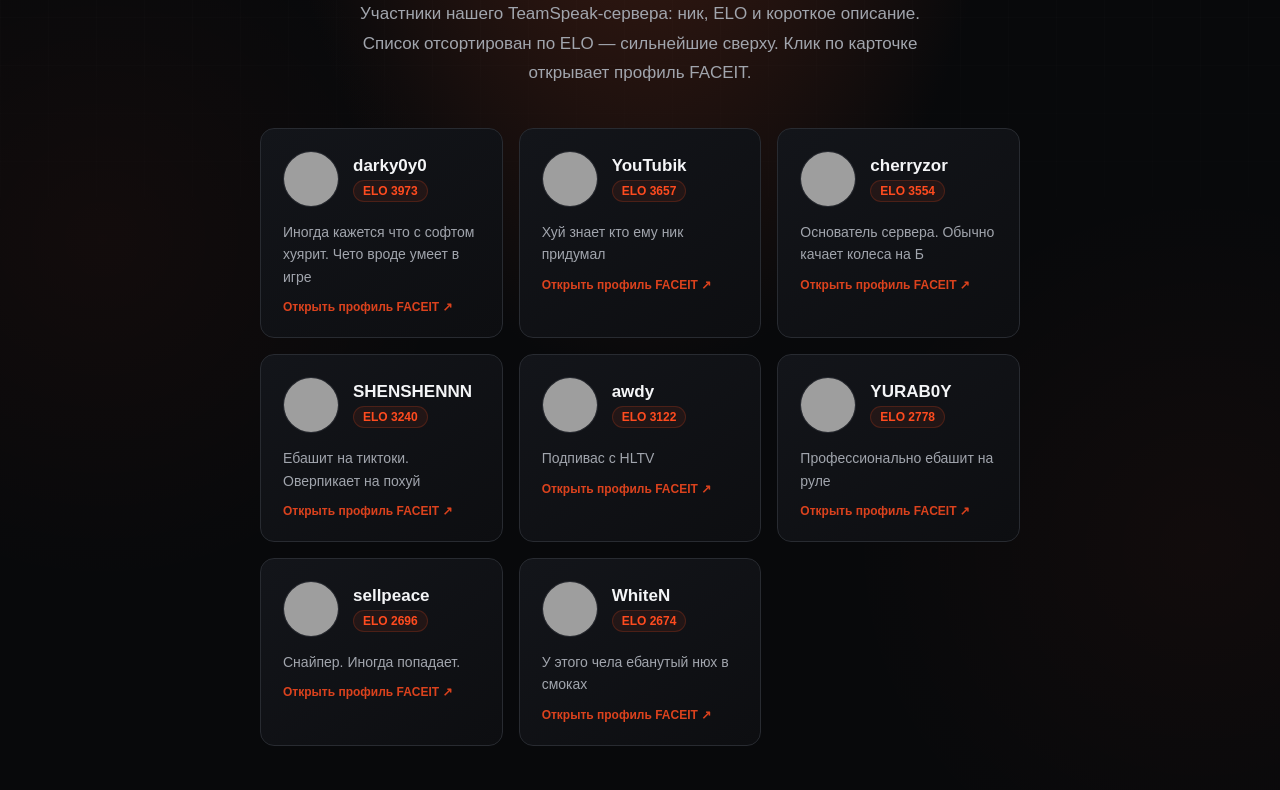
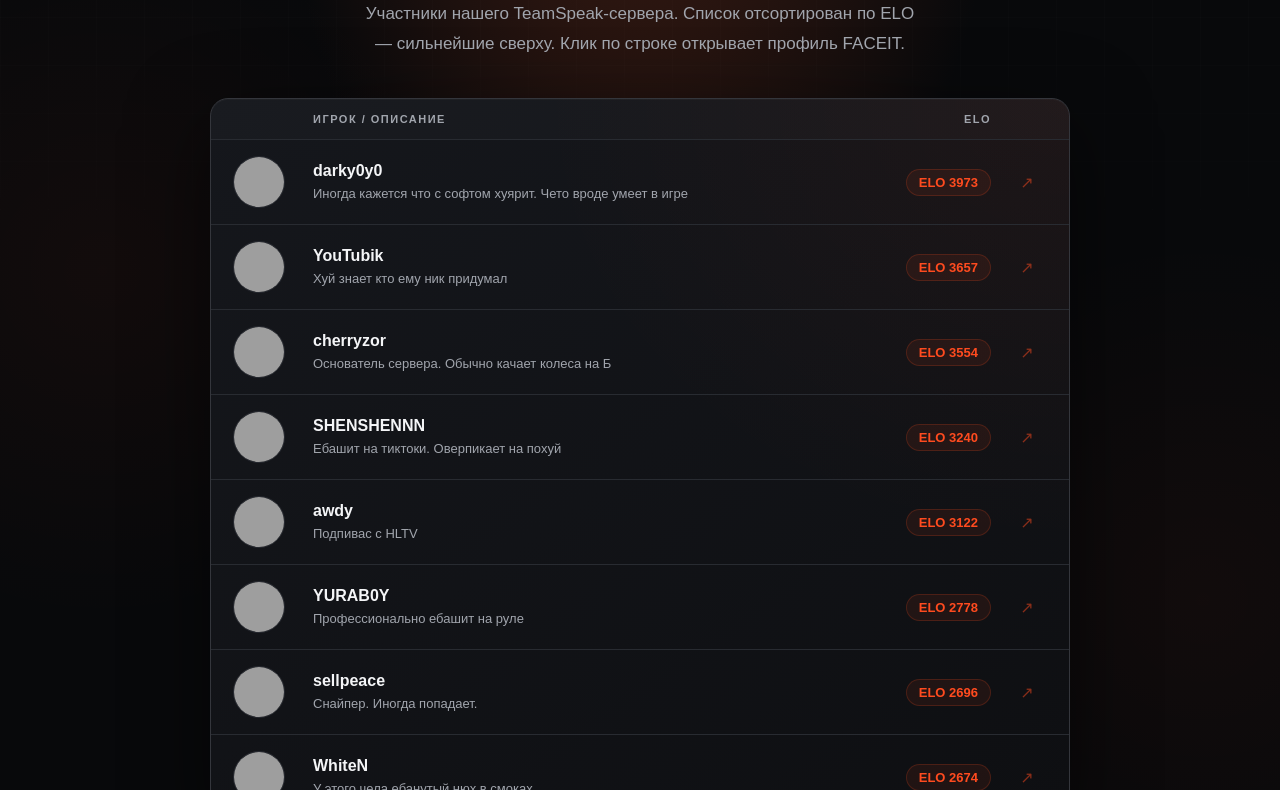
Before and after one commit to chonk1337/fplcs, a plain HTML site: page players.html in a window 1280 px wide. Shown: the part 223-1013 px from the top of the page. Drawn offline with Linux system fonts and the light colour scheme; grey boxes are pictures that could not be loaded.

Commit message:
Update players.html

```diff
--- a/players.html
+++ b/players.html
@@ -87,6 +87,34 @@
       object-fit: contain;
     }
 
+    .header-nav {
+      display: flex;
+      align-items: center;
+      gap: 10px;
+    }
+
+    .header-nav a.nav-link {
+      display: inline-block;
+      padding: 9px 14px;
+      color: var(--white);
+      background: #202329;
+      border: 1px solid #343840;
+      border-radius: 999px;
+      font-size: 12px;
+      font-weight: 700;
+      letter-spacing: .3px;
+      text-decoration: none;
+      white-space: nowrap;
+      transition: .2s;
+    }
+
+    .header-nav a.nav-link:hover {
+      color: #fff;
+      background: var(--orange);
+      border-color: var(--orange);
+      box-shadow: 0 5px 18px #ff4b1f33;
+    }
+
     .status {
       display: flex;
       align-items: center;
@@ -154,98 +182,146 @@
       line-height: 1.75;
     }
 
-    .players-grid {
-      display: grid;
-      grid-template-columns: repeat(auto-fill, minmax(240px, 1fr));
-      gap: 16px;
-      max-width: 760px;
+    /* ===== Список-таблица ===== */
+
+    .players-list {
+      max-width: 860px;
       margin: 0 auto;
+      background:
+        radial-gradient(ellipse at 100% 0%, #ff4b1f0d, transparent 44%),
+        linear-gradient(145deg, #15171c, #0e0f12);
+      border: 1px solid #34363c;
+      border-radius: 18px;
+      box-shadow: 0 24px 80px #0008, inset 0 1px #ffffff08;
+      overflow: hidden;
     }
 
-    .player-card {
-      position: relative;
-      padding: 22px;
-      background: linear-gradient(145deg, #13151a, #0d0e11);
-      border: 1px solid var(--border);
-      border-radius: 14px;
-      transition: transform .2s, border-color .2s;
+    .players-list-head {
+      display: grid;
+      grid-template-columns: 64px 1fr 120px 40px;
+      gap: 16px;
+      align-items: center;
+      padding: 14px 22px;
+      color: var(--muted);
+      background: #ffffff04;
+      border-bottom: 1px solid var(--border);
+      font-size: 11px;
+      font-weight: 800;
+      letter-spacing: 1.5px;
+      text-transform: uppercase;
     }
 
-    .player-card:hover {
-      transform: translateY(-3px);
-      border-color: #ff4b1f66;
+    .players-list-head .col-elo { text-align: right; }
+    .players-list-head .col-arrow { text-align: center; }
+
+    .player-row {
+      display: grid;
+      grid-template-columns: 64px 1fr 120px 40px;
+      gap: 16px;
+      align-items: center;
+      padding: 16px 22px;
+      border-bottom: 1px solid var(--border);
+      transition: background .2s, border-color .2s;
     }
 
-    /* Кликабельная карточка (если указан faceit) */
-    .player-card.is-link {
-      cursor: pointer;
+    .player-row:last-child { border-bottom: 0; }
+
+    .player-row.is-link { cursor: pointer; }
+
+    .player-row:hover {
+      background: #ff4b1f08;
     }
 
-    .player-card.is-link:hover {
-      border-color: var(--orange);
-      box-shadow: 0 8px 28px #ff4b1f22;
+    .player-row.is-link:hover {
+      background: #ff4b1f10;
+      box-shadow: inset 3px 0 0 var(--orange);
     }
 
-    .player-card.is-link:focus-visible {
+    .player-row:focus-visible {
       outline: 2px solid var(--orange);
-      outline-offset: 3px;
+      outline-offset: -2px;
     }
 
-    .player-top {
-      display: flex;
-      align-items: center;
-      gap: 14px;
-      margin-bottom: 14px;
-    }
-
-    .player-avatar {
-      width: 56px;
-      height: 56px;
-      flex: 0 0 56px;
-      object-fit: cover;
+    .row-avatar {
+      position: relative;
+      width: 52px;
+      height: 52px;
       background: #090a0d;
       border: 1px solid #292c33;
       border-radius: 50%;
+      overflow: hidden;
+      flex: 0 0 52px;
     }
 
-    .player-name {
-      margin: 0;
-      font-size: 17px;
+    .row-avatar .avatar-fallback {
+      position: absolute;
+      inset: 0;
+      display: grid;
+      place-items: center;
+      color: var(--orange);
+      font-size: 20px;
+      font-weight: 800;
+      text-transform: uppercase;
+      user-select: none;
+    }
+
+    .row-avatar .player-avatar {
+      position: relative;
+      width: 100%;
+      height: 100%;
+      object-fit: cover;
+      display: block;
+    }
+
+    .row-avatar .player-avatar.is-broken { display: none; }
+
+    .row-main {
+      min-width: 0;
+    }
+
+    .row-name {
+      margin: 0 0 4px;
+      font-size: 16px;
+      font-weight: 700;
       overflow-wrap: anywhere;
     }
 
-    .player-elo {
-      display: inline-block;
-      margin-top: 4px;
-      padding: 3px 9px;
+    .row-desc {
+      margin: 0;
+      color: var(--muted);
+      font-size: 13px;
+      line-height: 1.5;
+      overflow-wrap: anywhere;
+    }
+
+    .row-elo {
+      justify-self: end;
+      padding: 5px 12px;
       color: var(--orange);
       background: #ff4b1f14;
       border: 1px solid #ff4b1f30;
       border-radius: 999px;
-      font-size: 12px;
-      font-weight: 700;
+      font-size: 13px;
+      font-weight: 800;
+      font-variant-numeric: tabular-nums;
+      white-space: nowrap;
     }
 
-    .player-desc {
-      margin: 0;
-      color: var(--muted);
-      font-size: 14px;
-      line-height: 1.6;
-      overflow-wrap: anywhere;
-      white-space: pre-wrap;
+    .row-arrow {
+      justify-self: center;
+      color: var(--orange);
+      font-size: 16px;
+      opacity: .5;
+      transition: opacity .2s, transform .2s;
     }
 
-    .player-faceit-hint {
-      display: inline-block;
-      margin-top: 12px;
-      color: var(--orange);
-      font-size: 12px;
-      font-weight: 700;
-      opacity: .85;
+    .player-row.is-link:hover .row-arrow {
+      opacity: 1;
+      transform: translateX(2px);
     }
 
     .empty-state {
-      max-width: 760px;
+      max-width: 860px;
       margin: 0 auto;
       padding: 34px;
       color: var(--muted);
@@ -254,6 +330,18 @@
       border-radius: 14px;
       text-align: center;
       font-size: 15px;
+    }
+
+    .error-banner {
+      max-width: 860px;
+      margin: 0 auto 20px;
+      padding: 16px 20px;
+      color: #ffb3b3;
+      background: #2a0e0e;
+      border: 1px solid #ff4b4b55;
+      border-radius: 12px;
+      font-size: 14px;
+      line-height: 1.5;
     }
 
     footer {
@@ -266,9 +354,41 @@
 
     footer strong { color: var(--white); }
 
+    /* ===== Мобильная версия: ряд превращается в блок ===== */
+
     @media (max-width: 650px) {
       main { padding-top: 40px; }
       .hero p { font-size: 15px; }
+      .header-nav a.nav-link { font-size: 11px; padding: 8px 11px; }
+
+      .players-list-head {
+        display: none;
+      }
+
+      .player-row {
+        grid-template-columns: 52px 1fr auto;
+        grid-template-areas:
+          "avatar main elo"
+          "avatar desc desc";
+        gap: 6px 14px;
+        padding: 16px 18px;
+      }
+
+      .row-avatar { grid-area: avatar; align-self: start; }
+      .row-main { grid-area: main; }
+      .row-elo { grid-area: elo; align-self: start; font-size: 12px; padding: 4px 10px; }
+
+      .row-desc {
+        grid-area: desc;
+        margin: 0;
+      }
+
+      .row-arrow { display: none; }
+    }
+
+    @media (max-width: 380px) {
+      .header-nav a.nav-link { font-size: 10px; padding: 7px 9px; }
+      .player-row { padding: 14px 14px; }
     }
 
     @media (prefers-reduced-motion: reduce) {
@@ -289,9 +409,13 @@
       >
     </a>
 
+    <div class="header-nav">
+      <a class="nav-link" href="index.html">На главную</a>
+
       <div class="status" aria-label="Количество игроков">
         <span class="dot" aria-hidden="true"></span>
         <span id="players-count">Игроков: 0</span>
+      </div>
     </div>
   </header>
 
@@ -299,10 +423,21 @@
     <section class="hero">
       <div class="eyebrow">Состав сообщества</div>
       <h1>Игроки FPLCS</h1>
-      <p>Участники нашего TeamSpeak-сервера: ник, ELO и короткое описание. Список отсортирован по ELO — сильнейшие сверху. Клик по карточке открывает профиль FACEIT.</p>
+      <p>Участники нашего TeamSpeak-сервера. Список отсортирован по ELO — сильнейшие сверху. Клик по строке открывает профиль FACEIT.</p>
     </section>
 
-    <div class="players-grid" id="players-grid"></div>
+    <div id="error-banner" class="error-banner" hidden></div>
+
+    <div class="players-list" id="players-list">
+      <div class="players-list-head" aria-hidden="true">
+        <span></span>
+        <span>Игрок / описание</span>
+        <span class="col-elo">ELO</span>
+        <span class="col-arrow"></span>
+      </div>
+      <div id="players-body"></div>
+    </div>
+
     <div class="empty-state" id="empty-state" hidden>
       Список пока пуст.
     </div>
@@ -317,15 +452,12 @@
        Каждый игрок — объект в фигурных скобках:
        {
          nickname: "Ник в TeamSpeak",
-         elo: 1250,                          // число
-         avatar: "https://ссылка/на/картинку.png",  // можно оставить ""
-         description: "Пара слов об игроке", // можно оставить ""
-         faceit: "https://www.faceit.com/ru/players/Ник"  // ссылка на профиль
+         elo: 1250,
+         avatar: "https://ссылка/на/картинку.png",
+         description: "Пара слов об игроке",
+         faceit: "https://www.faceit.com/ru/players/Ник"
        }
        Не забудь запятую между объектами.
-       Порядок в массиве не важен — на странице всё равно
-       отсортируется по ELO (по убыванию).
-       Если faceit оставить пустым ("") — карточка будет некликабельной.
        ============================================================ */
 
     const PLAYERS = [
@@ -391,9 +523,11 @@
        НИЖЕ — КОД ОТРИСОВКИ. ЛУЧШЕ НЕ ТРОГАТЬ.
        ============================================================ */
 
-    const grid = document.getElementById("players-grid");
+    const bodyEl = document.getElementById("players-body");
+    const listEl = document.getElementById("players-list");
     const emptyState = document.getElementById("empty-state");
     const countEl = document.getElementById("players-count");
+    const errorBanner = document.getElementById("error-banner");
 
     function escapeHtml(str) {
       return String(str ?? "")
@@ -404,7 +538,7 @@
         .replace(/'/g, "&#39;");
     }
 
-    function safeAvatarUrl(url) {
+    function normalizeUrl(url) {
       const trimmed = String(url || "").trim();
       if (!trimmed) return "";
       try {
@@ -412,30 +546,17 @@
         if (parsed.protocol === "http:" || parsed.protocol === "https:") {
           return parsed.href;
         }
-      } catch {}
         return "";
+      } catch {
+        return trimmed;
+      }
     }
 
-    // Безопасная проверка ссылки на FACEIT (http/https)
-    function safeFaceitUrl(url) {
-      const trimmed = String(url || "").trim();
-      if (!trimmed) return "";
-      try {
-        const parsed = new URL(trimmed);
-        if (parsed.protocol === "http:" || parsed.protocol === "https:") {
-          return parsed.href;
-        }
-      } catch {}
-      return "";
-    }
-
-    // Приводим ELO к числу для сортировки
     function eloValue(player) {
       const n = Number(player?.elo);
       return Number.isFinite(n) ? n : -Infinity;
     }
 
-    // Сортировка: по ELO убыв., при равенстве — по нику (A→Z)
     function sortPlayers(list) {
       return [...list].sort((a, b) => {
         const diff = eloValue(b) - eloValue(a);
@@ -444,61 +565,95 @@
       });
     }
 
+    function firstLetter(name) {
+      const s = String(name || "").trim();
+      return s ? s.charAt(0) : "?";
+    }
+
+    function renderRow(p) {
+      const safeName = escapeHtml(p?.nickname ?? "");
+      const avatar = normalizeUrl(p?.avatar);
+      const faceit = normalizeUrl(p?.faceit);
+      const letter = escapeHtml(firstLetter(p?.nickname));
+
+      const avatarHtml = `
+        <div class="row-avatar">
+          <span class="avatar-fallback" aria-hidden="true">${letter}</span>
+          ${avatar
+            ? `<img class="player-avatar" src="${escapeHtml(avatar)}" alt="" loading="lazy" onerror="this.classList.add('is-broken')">`
+            : ""}
+        </div>
+      `;
+
+      const rowClass = faceit ? "player-row is-link" : "player-row";
+      const linkAttrs = faceit
+        ? ` data-faceit="${escapeHtml(faceit)}" role="link" tabindex="0" aria-label="Открыть профиль FACEIT игрока ${safeName}"`
+        : "";
+
+      const descHtml = p?.description
+        ? `<p class="row-desc">${escapeHtml(p.description)}</p>`
+        : "";
+
+      const arrowHtml = faceit
+        ? `<span class="row-arrow" aria-hidden="true">↗</span>`
+        : `<span class="row-arrow" aria-hidden="true"></span>`;
+
+      return `
+        <article class="${rowClass}"${linkAttrs}>
+          ${avatarHtml}
+          <div class="row-main">
+            <h3 class="row-name">${safeName}</h3>
+            ${descHtml}
+          </div>
+          <span class="row-elo">ELO ${escapeHtml(p?.elo)}</span>
+          ${arrowHtml}
+        </article>
+      `;
+    }
+
     function render() {
+      try {
         const list = Array.isArray(PLAYERS) ? PLAYERS : [];
         const sorted = sortPlayers(list);
 
         countEl.textContent = `Игроков: ${sorted.length}`;
         emptyState.hidden = sorted.length > 0;
+        listEl.hidden = sorted.length === 0;
+        errorBanner.hidden = true;
+        errorBanner.textContent = "";
 
-      grid.innerHTML = sorted.map((p) => {
-        const avatar = safeAvatarUrl(p.avatar);
-        const faceit = safeFaceitUrl(p.faceit);
-
-        const avatarHtml = avatar
-          ? `<img class="player-avatar" src="${escapeHtml(avatar)}" alt="" onerror="this.style.visibility='hidden'">`
-          : `<img class="player-avatar" alt="" style="visibility:hidden">`;
-
-        const cardClass = faceit ? "player-card is-link" : "player-card";
-        const linkAttrs = faceit
-          ? ` data-faceit="${escapeHtml(faceit)}" role="link" tabindex="0" aria-label="Открыть профиль FACEIT игрока ${escapeHtml(p.nickname)}"`
-          : "";
-
-        const hintHtml = faceit
-          ? `<span class="player-faceit-hint">Открыть профиль FACEIT ↗</span>`
-          : "";
-
-        return `
-          <article class="${cardClass}"${linkAttrs}>
-            <div class="player-top">
-              ${avatarHtml}
-              <div>
-                <h3 class="player-name">${escapeHtml(p.nickname)}</h3>
-                <span class="player-elo">ELO ${escapeHtml(p.elo)}</span>
-              </div>
-            </div>
-            ${p.description ? `<p class="player-desc">${escapeHtml(p.description)}</p>` : ""}
-            ${hintHtml}
-          </article>
-        `;
-      }).join("");
+        const rows = [];
+        for (let i = 0; i < sorted.length; i++) {
+          try {
+            rows.push(renderRow(sorted[i]));
+          } catch (err) {
+            console.error(`Ошибка в игроке #${i}:`, err, sorted[i]);
+          }
         }
 
-    // Клик по карточке → открыть FACEIT в новой вкладке
-    grid.addEventListener("click", (event) => {
-      const card = event.target.closest(".player-card.is-link");
-      if (!card) return;
-      const url = card.dataset.faceit;
+        bodyEl.innerHTML = rows.join("");
+      } catch (err) {
+        console.error("Ошибка рендера списка:", err);
+        errorBanner.hidden = false;
+        errorBanner.textContent =
+          "Не удалось отрисовать список игроков: " + err.message +
+          ". Проверь массив PLAYERS — вероятно, там синтаксическая ошибка.";
+      }
+    }
+
+    bodyEl.addEventListener("click", (event) => {
+      const row = event.target.closest(".player-row.is-link");
+      if (!row) return;
+      const url = row.dataset.faceit;
       if (url) window.open(url, "_blank", "noopener,noreferrer");
     });
 
-    // Клавиатура: Enter/Space на карточке → открыть FACEIT
-    grid.addEventListener("keydown", (event) => {
+    bodyEl.addEventListener("keydown", (event) => {
       if (event.key !== "Enter" && event.key !== " ") return;
-      const card = event.target.closest(".player-card.is-link");
-      if (!card) return;
+      const row = event.target.closest(".player-row.is-link");
+      if (!row) return;
       event.preventDefault();
-      const url = card.dataset.faceit;
+      const url = row.dataset.faceit;
       if (url) window.open(url, "_blank", "noopener,noreferrer");
     });
 
```
Lines whose indentation alone changed are shown as unchanged.
